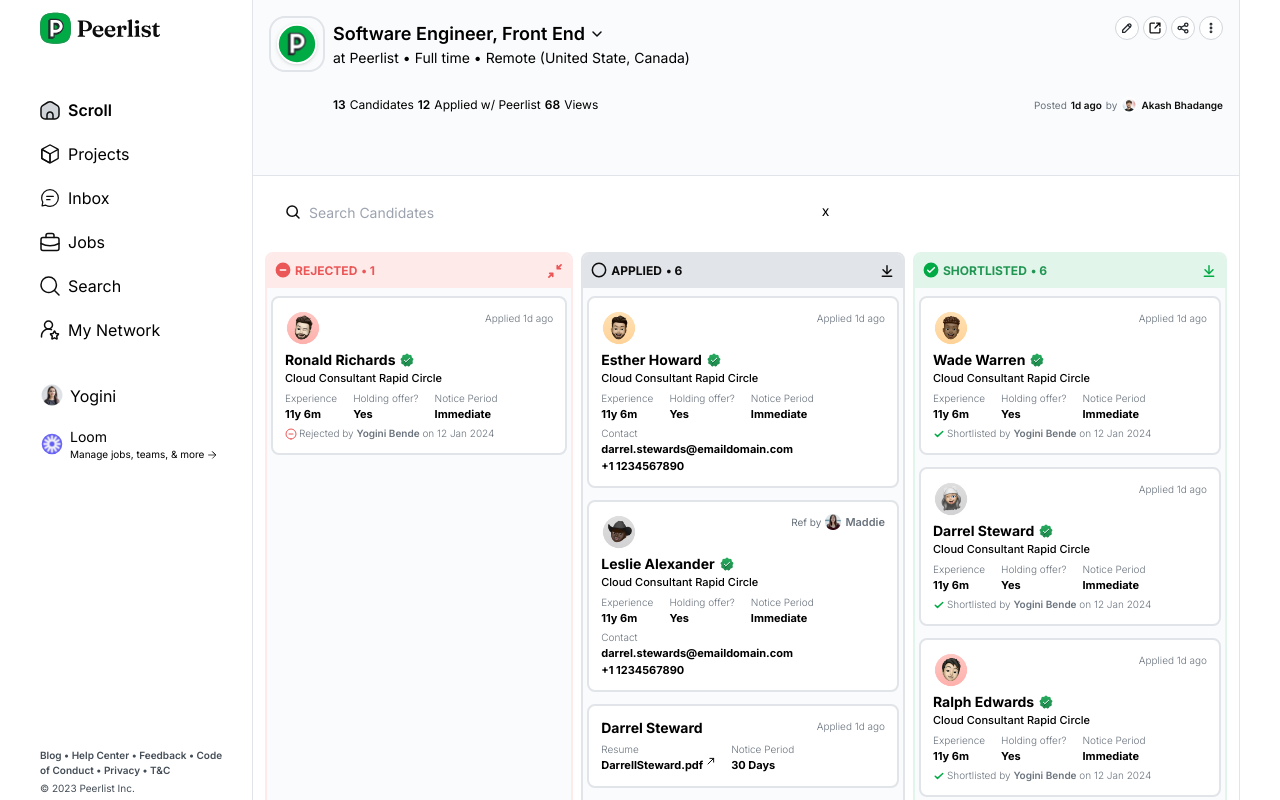
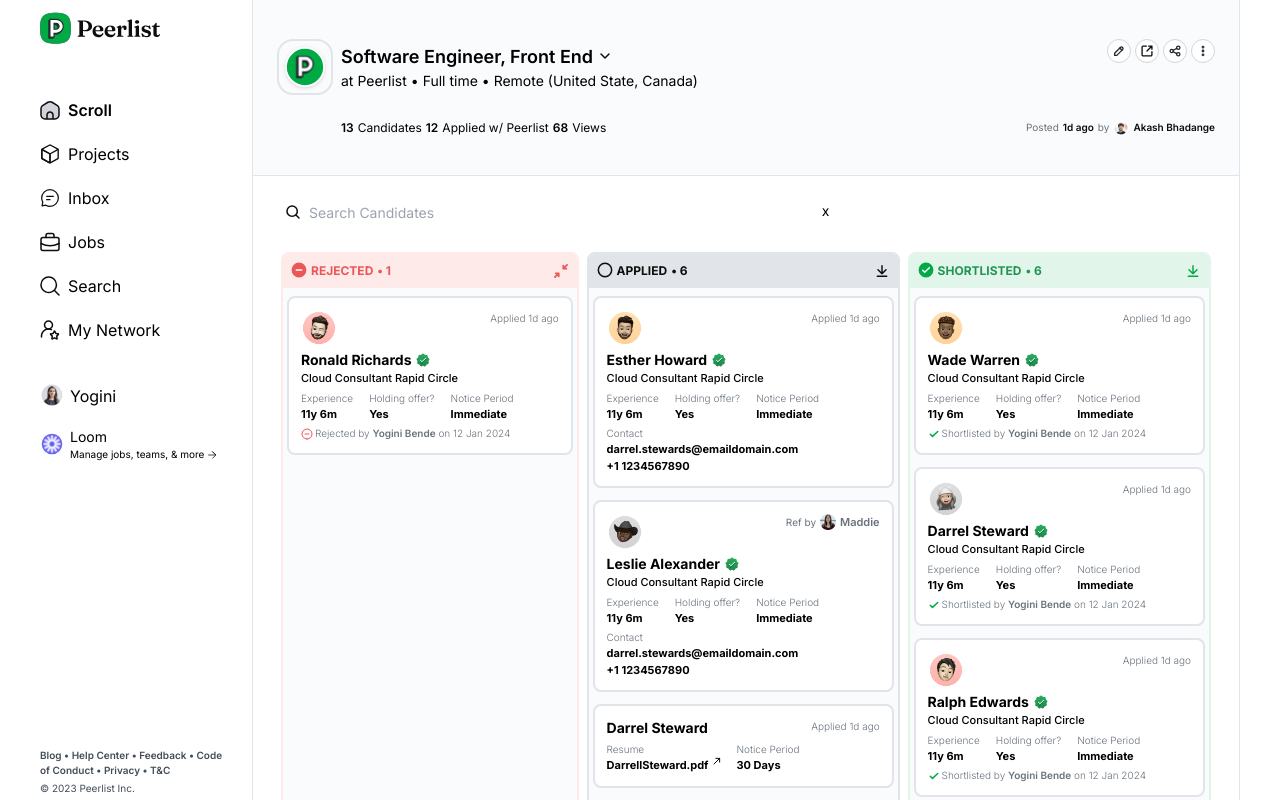
Before and after one commit to Krushna-Kulkarni/peerlist-manage-candidates-dashboard, a Next.js app: page / in a window 1280 px wide. Shown: the top 800 px of the page. Built offline with nearby package versions, Linux system fonts and the light colour scheme.

Commit message:
fixed big design mistake by making p-6(24) around all comp

```diff
--- a/components/kanbanBoard.tsx
+++ b/components/kanbanBoard.tsx
@@ -91,7 +91,7 @@
     <>
       <SearchBar />
       <DragDropContext onDragEnd={onDragEndHandler}>
-        <div className="flex flex-wrap lg:flex-nowrap justify-evenly lg:justify-normal px-2 m-auto">
+        <div className="flex flex-wrap lg:flex-nowrap justify-evenly lg:justify-normal px-3 sm:px-6 pb-6 m-auto">
           {currentBoard?.map((section) => {
             return (
               <Droppable key={section.id} droppableId={section.id}>
--- a/components/openingDetails.tsx
+++ b/components/openingDetails.tsx
@@ -24,8 +24,8 @@
     applications,
   } = opening;
   return (
-    <div className="md:h-44 bg-[#FAFBFC] border-b-[1px] border-[#E1E4E8]">
-      <div className="flex flex-col gap-2 md:gap-6 w-full p-2  lg:p-4">
+    <div className="md:h-44 flex flex-col justify-center bg-[#FAFBFC] border-b-[1px] border-[#E1E4E8]">
+      <div className="flex flex-col gap-2 md:gap-6 w-full p-4 sm:p-6">
         <div className="flex gap-2 justify-between">
           <div className="flex items-center">
             <span className="flex items-center justify-center w-12 h-12 sm:w-14 sm:h-14 border-2 border-[#E1E4E8] rounded-2xl">
```
